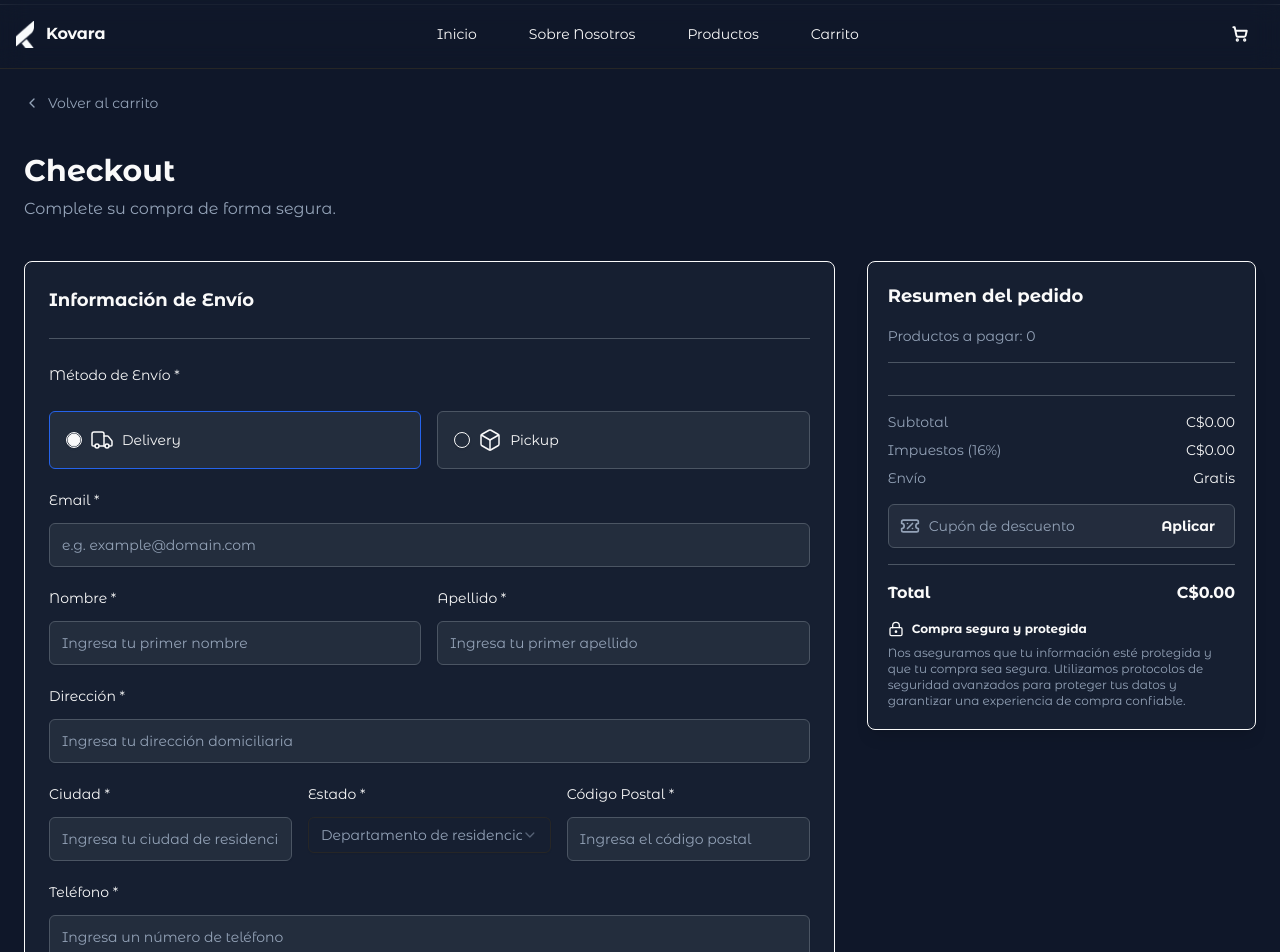
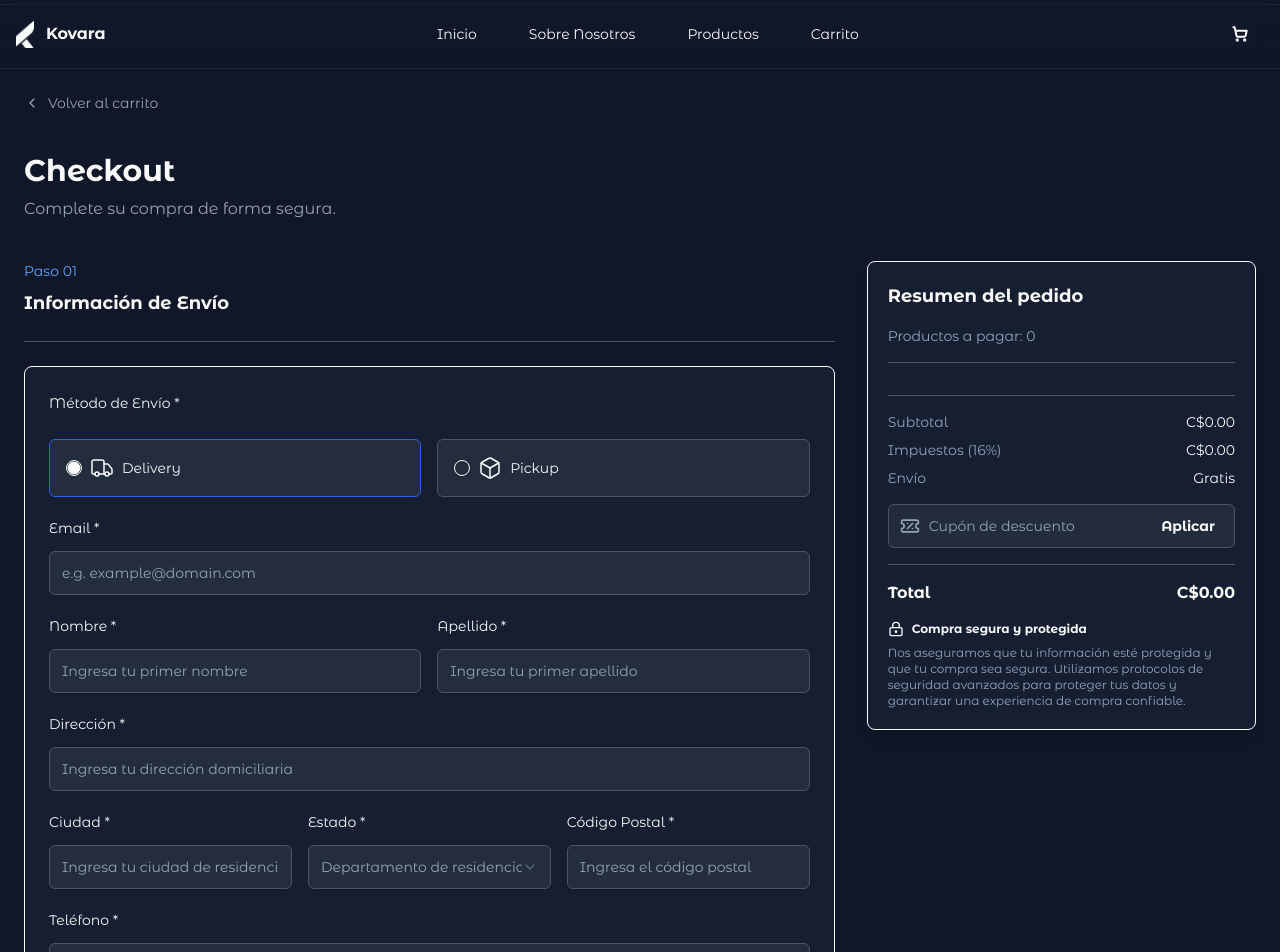
Before and after one commit to aaronportobanco/kovara-website, a Next.js app: page /checkout-page in a window 1280 px wide. Shown: the top 952 px of the page. Built offline with nearby package versions, Linux system fonts and the light colour scheme.

Commit message:
feat: enhance ShippingForm layout with improved spacing and styling

```diff
--- a/src/app/checkout-page/components/ShippingForm.jsx
+++ b/src/app/checkout-page/components/ShippingForm.jsx
@@ -20,12 +20,13 @@ export function ShippingForm() {
   const [selectedOption, setSelectedOption] = useState("delivery"); // Initialize state
 
   return (
-    <section className="w-full flex flex-col gap-6 bg-slate-800/50 border border-foreground p-6 rounded-lg">
-      <header>
+    <section className="w-full flex flex-col gap-6">
+      <header className="flex flex-col items-start gap-2">
+        <p className="text-blue-400 text-sm">Paso 01</p>
         <h3 className="text-lg font-bold">Información de Envío</h3>
       </header>
-      <Separator className="bg-gray-600" />
-      <form className="space-y-6">
+      <Separator className="bg-gray-600" /> {/* Added mt-4 for spacing */}
+      <form className="space-y-6 bg-slate-800/50 border border-foreground p-6 rounded-lg">
         <Label htmlFor="shippingMethod">Método de Envío *</Label>
 
         <RadioGroup
@@ -107,7 +108,7 @@ export function ShippingForm() {
           <div className="flex flex-col items-start gap-4">
             <Label htmlFor="state">Estado *</Label>
             <Select>
-              <SelectTrigger>
+              <SelectTrigger className="hover:border-blue-600 transition-colors bg-gray-700/40 h-11 border-gray-600">
                 <SelectValue placeholder="Departamento de residencia" />
               </SelectTrigger>
               <SelectContent>
```
